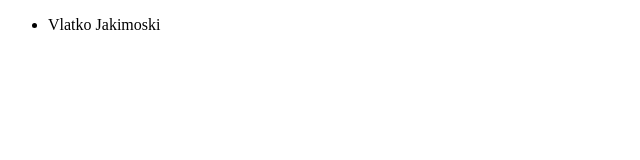
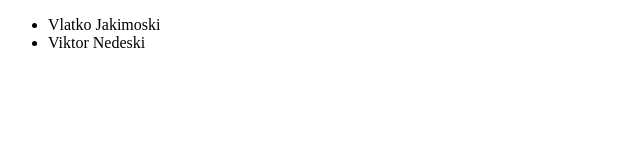
Before and after one commit to nedeski/MentorClass02-Git, a plain HTML site: page index.html in a window 1280 px wide. Shown: the full height of the page, 0-640 px from the left. Drawn offline with Linux system fonts and the light colour scheme.

Commit message:
viktor nedeski added

```diff
--- a/index.html
+++ b/index.html
@@ -8,6 +8,7 @@
   <body>
     <ul>
       <li>Vlatko Jakimoski</li>
+      <li>Viktor Nedeski</li>
     </ul>
   </body>
 </html>
```
